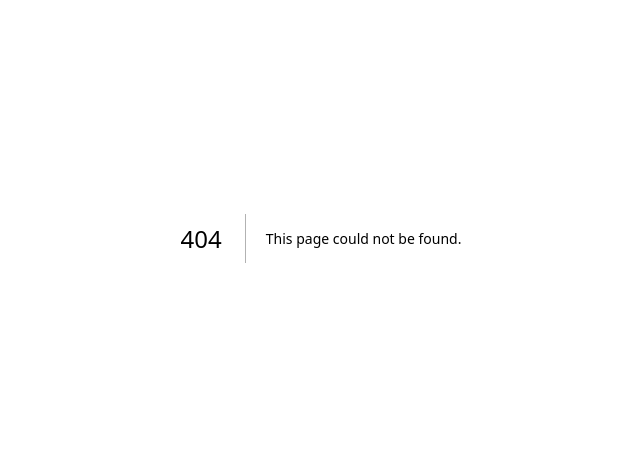
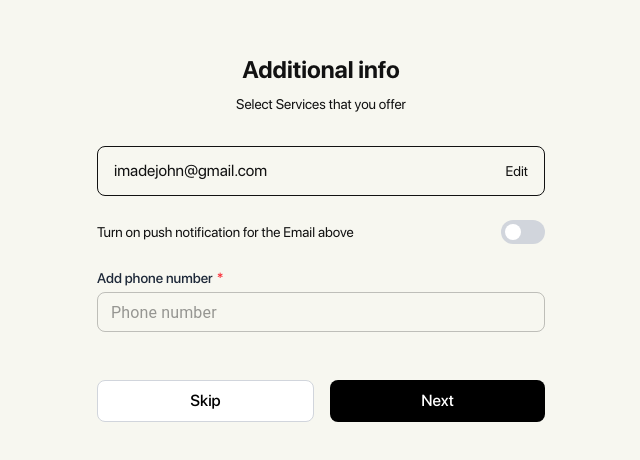
Before and after one commit to digilands/baroque-works-frontend, a Next.js app: page /auth/additional-info in a window 1280 px wide. Before the commit this address had no page. Shown: the part 162-622 px from the top of the page, without its empty margins (319-959 px from the left). Built offline with nearby package versions, Linux system fonts and the light colour scheme; what @mui/material-nextjs would draw is missing.

Commit message:
feat: create additionalInfo page on signup flow

```diff
--- /dev/null
+++ b/src/app/auth/additional-info/page.tsx
@@ -0,0 +1,120 @@
+"use client";
+
+import { useState } from "react";
+import { useRouter } from "next/navigation";
+import { useFormik } from "formik";
+import * as Yup from "yup";
+import Button from "../../ui/Button";
+import TextInput from "../../ui/TextInput";
+import { Formik, Form } from "formik";
+
+export default function AdditionalInfo() {
+    const router = useRouter();
+    const [email] = useState("imadejohn@gmail.com");
+    const [pushNotification, setPushNotification] = useState(false);
+
+    const validationSchema = Yup.object({
+        phoneNumber: Yup.string()
+            .required("Phone number is required")
+            .matches(/^\+?\d{10,14}$/, "Enter a valid phone number"),
+    });
+
+    const handleSubmit = (values: { phoneNumber: string }) => {
+        console.log("Additional Info:", {
+            email,
+            pushNotification,
+            phoneNumber: values.phoneNumber
+        });
+        router.push("/");
+    };
+
+    const handleSkip = () => {
+        router.push("/");
+    };
+
+    return (
+        <div className="min-h-screen flex flex-col items-center justify-center bg-bg px-4 transition-colors duration-300">
+            <div className="w-full max-w-md">
+                {/* Title */}
+                <h1 className="text-2xl font-bold text-center text-text mb-2">
+                    Additional info
+                </h1>
+                <p className="text-center text-muted-foreground mb-8 text-sm">
+                    Select Services that you offer
+                </p>
+
+                <Formik
+                    initialValues={{
+                        phoneNumber: "",
+                    }}
+                    validationSchema={validationSchema}
+                    onSubmit={handleSubmit}
+                >
+                    {({ isSubmitting }) => (
+                        <Form>
+                            {/* Email Field with Edit Button */}
+                            <div className="mb-6">
+                                <div className="flex items-center justify-between bg-input border border-border rounded-lg px-4 py-3">
+                                    <span className="text-text">{email}</span>
+                                    <button type="button" className="text-muted-foreground hover:text-text text-sm">
+                                        Edit
+                                    </button>
+                                </div>
+                            </div>
+
+                            {/* Push Notification Toggle */}
+                            <div className="mb-6">
+                                <label className="flex items-center justify-between cursor-pointer" onClick={() => setPushNotification(!pushNotification)}>
+                                    <span className="text-text text-sm">
+                                        Turn on push notification for the Email above
+                                    </span>
+                                    <div className="relative inline-flex items-center">
+                                        <div
+                                            className={`w-11 h-6 rounded-full transition-colors duration-200 ${pushNotification ? "bg-black dark:bg-white" : "bg-gray-300 dark:bg-gray-600"
+                                                }`}
+                                        >
+                                            <div
+                                                className={`absolute top-1 left-1 w-4 h-4 rounded-full bg-white dark:bg-gray-900 transition-transform duration-200 ${pushNotification ? "translate-x-5" : ""
+                                                    }`}
+                                            />
+                                        </div>
+                                    </div>
+                                </label>
+                            </div>
+
+                            {/* Phone Number Input */}
+                            <div className="mb-12">
+                                <TextInput
+                                    label="Add phone number"
+                                    name="phoneNumber"
+                                    type="tel"
+                                    placeholder="Phone number"
+                                    required
+                                />
+                            </div>
+
+                            {/* Buttons */}
+                            <div className="flex gap-4">
+                                <Button
+                                    type="button"
+                                    onClick={handleSkip}
+                                    variant="secondary"
+                                    className="flex-1"
+                                >
+                                    Skip
+                                </Button>
+                                <Button
+                                    type="submit"
+                                    className="flex-1"
+                                    disabled={isSubmitting}
+                                >
+                                    {isSubmitting ? "Submitting..." : "Next"}
+                                </Button>
+                            </div>
+                        </Form>
+                    )}
+                </Formik>
+            </div>
+        </div>
+    );
+}
--- a/src/app/auth/profilesetup/page.tsx
+++ b/src/app/auth/profilesetup/page.tsx
@@ -1,4 +1,6 @@
 "use client";
+
+import { useRouter } from "next/navigation";
 
 import { Formik, Form } from "formik";
 import * as Yup from "yup";
@@ -38,8 +40,11 @@ export default function SetupProfile() {
     profession: Yup.string().required("Profession is required"),
   })
 
+  const router = useRouter();
+
   const handleSubmit = (values: ProfileSetupValues) => {
     console.log(values);
+    router.push("/auth/additional-info");
   };
 
   const handleImgSelect = () => {
--- a/src/app/ui/TextInput.tsx
+++ b/src/app/ui/TextInput.tsx
@@ -8,6 +8,7 @@ interface TextInputProps {
   multiline?: boolean;
   rows?: number;
   required?: boolean;
+  type?: string;
 }
 
 export default function TextInput({
```
Also changed, not shown: 1 other file (tests, documents, lock files or other folders).
